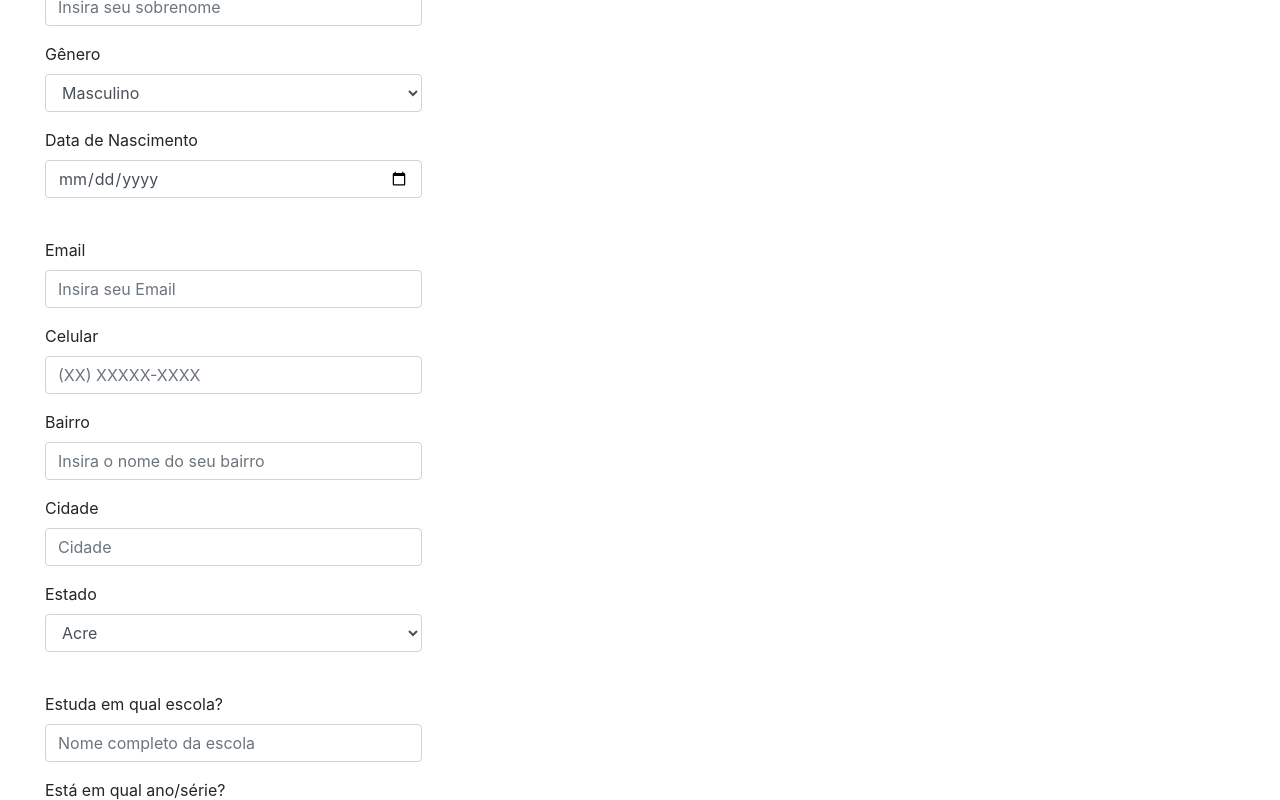
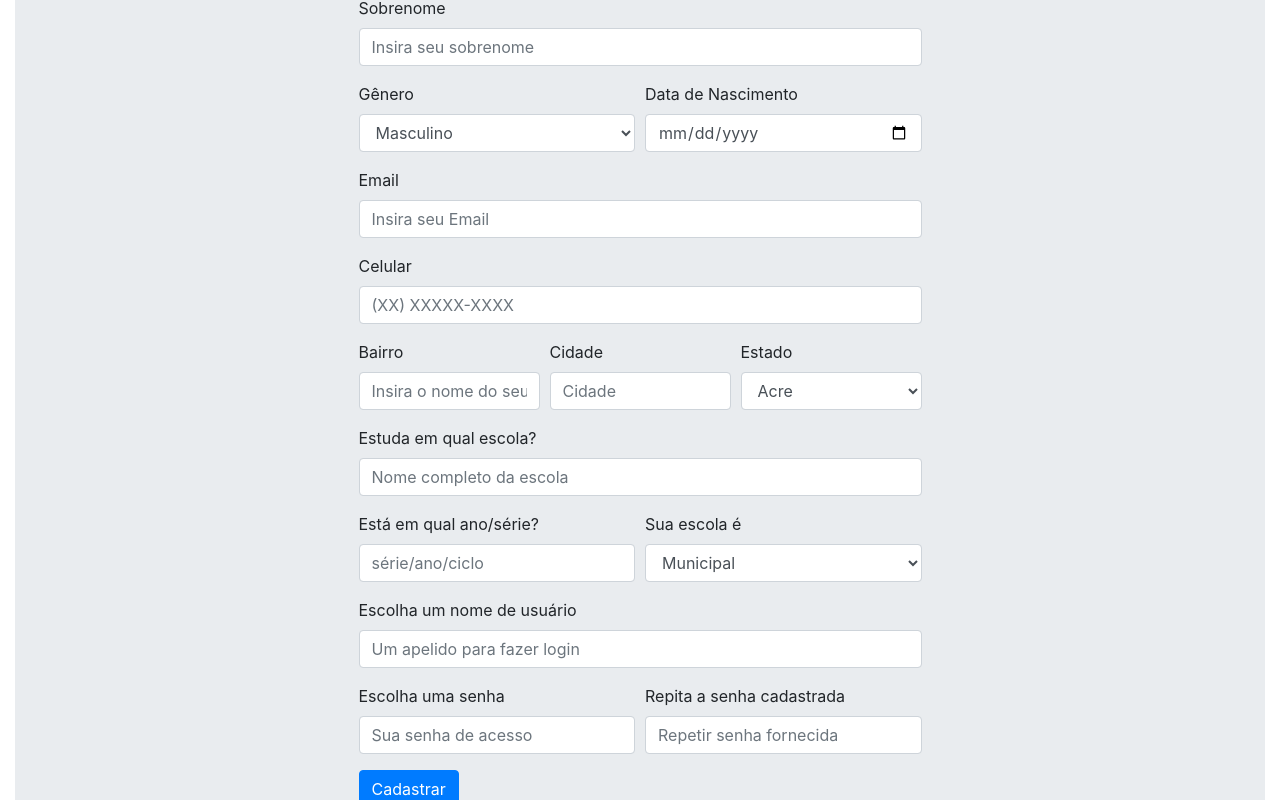
Before and after one commit to olivca/postEduc-1, a React (Create React App) app: page /CadastroUsuario in a window 1280 px wide. Shown: the part 280-1080 px from the top of the page. Built offline with nearby package versions, Linux system fonts and the light colour scheme.

Commit message:
Ajuste na Formulario de Login e Cadastro

```diff
--- a/src/Componentes/CadastroUsuario/CadastroUsuario.js
+++ b/src/Componentes/CadastroUsuario/CadastroUsuario.js
@@ -1,6 +1,6 @@
 import React from 'react';
 import {useState} from 'react';
-import {Form,Col,Button} from 'react-bootstrap';
+import {Form,Col,Button, Jumbotron} from 'react-bootstrap';
 import { useHistory } from 'react-router-dom';
 
 
@@ -45,14 +45,13 @@ export default function CadastroUsuario(props) {
 
 
     return(
-    <div className="col-sm">
-
-            <br />
-            <h2>Seja Bem-vindo, Faça Aqui seu Cadastro</h2>
+        <Jumbotron className="m-0">
+            <div>
+                <h2 className="text-center">Seja Bem-vindo, Faça aqui seu Cadastro</h2>
                 <br />
 
                 <Form onSubmit={Envio}>
-                <Col sm={12} md={6} lg={4}>
+                    <Col sm={12} md={{span: 6, offset: 3}} lg={{span: 6, offset: 3}}>
 
                         <Form.Group>
                             <Form.Label>Nome</Form.Label>
@@ -63,8 +62,8 @@ export default function CadastroUsuario(props) {
                             <Form.Label>Sobrenome </Form.Label>
                             <Form.Control onChange={alteracao} type="text" id="sobrenome" name="sobrenome" placeholder="Insira seu sobrenome" />
                         </Form.Group>
-
-                <Form.Group>
+                        <Form.Row>
+                            <Form.Group as={Col}>
                                 <Form.Label>Gênero </Form.Label>
                                 <Form.Control onChange={alteracao} as="select" id="genero" name="genero">
                                 <option value="Masculino">Masculino</option>
@@ -72,12 +71,11 @@ export default function CadastroUsuario(props) {
                                 <option value="Outro">Outro / não desejo informar</option>
                                 </Form.Control>
                             </Form.Group>
-
-                <Form.Group>
+                            <Form.Group as={Col}>
                                 <Form.Label>Data de Nascimento </Form.Label>
                                 <Form.Control onChange={alteracao} type="date" id="nascimento" name="nascimento" placeholder="DD/MM/AAAA" />
-                </Form.Group><br />
-
+                            </Form.Group>
+                        </Form.Row>
                         <Form.Group>
                             <Form.Label>Email </Form.Label>
                             <Form.Control onChange={alteracao} type="email" id="email" name="email" placeholder="Insira seu Email" />
@@ -88,17 +86,18 @@ export default function CadastroUsuario(props) {
                             <Form.Control onChange={alteracao} type="text" id="telefone" name="telefone" placeholder="(XX) XXXXX-XXXX" />
                         </Form.Group>
 
-                <Form.Group>
+                        <Form.Row>
+                            <Form.Group as={Col}>
                                 <Form.Label>Bairro</Form.Label>
                                 <Form.Control onChange={alteracao}type="text" id="bairro" name="bairro" placeholder="Insira o nome do seu bairro" />
                             </Form.Group>
 
-                <Form.Group>
+                            <Form.Group as={Col}>
                                 <Form.Label>Cidade</Form.Label>
                                 <Form.Control onChange={alteracao} type="text" id="cidade" name="cidade" placeholder="Cidade" />
                             </Form.Group>
 
-                <Form.Group>
+                            <Form.Group as={Col}>
                                 <Form.Label>Estado</Form.Label>
                                 <Form.Control onChange={alteracao} as="select" id="uf" name="uf">
                                 <option value="AC">Acre</option>
@@ -129,19 +128,20 @@ export default function CadastroUsuario(props) {
                                 <option value="SE">Sergipe</option>
                                 <option value="TO">Tocantins</option>
                                 </Form.Control>
-                </Form.Group><br />
+                            </Form.Group>
+                        </Form.Row>
 
                         <Form.Group>
                             <Form.Label>Estuda em qual escola?</Form.Label>
                             <Form.Control onChange={alteracao} type="text" id="escola" name="escola" placeholder="Nome completo da escola" />
                         </Form.Group>
-
-                <Form.Group>
+                        <Form.Row>
+                            <Form.Group as={Col}>
                                 <Form.Label>Está em qual ano/série?</Form.Label>
                                 <Form.Control onChange={alteracao} type="text" id="ano_letivo" name="ano_letivo" placeholder="série/ano/ciclo" />
                             </Form.Group>
 
-                <Form.Group>
+                            <Form.Group as={Col}>
                                 <Form.Label>Sua escola é</Form.Label>
                                 <Form.Control onChange={alteracao} as="select" id="tipo_escola" name="tipo_escola">
                                 <option value="Municipal">Municipal</option>
@@ -149,33 +149,29 @@ export default function CadastroUsuario(props) {
                                 <option value="Federal">Federal</option>
                                 <option value="Privada">Privada</option>
                                 </Form.Control>
-                </Form.Group><br />
+                            </Form.Group>
+                        </Form.Row>
 
                         <Form.Group>
                             <Form.Label>Escolha um nome de usuário</Form.Label>
                             <Form.Control onChange={alteracao} type="text" id="nome_usuario" name="nome_usuario" placeholder="Um apelido para fazer login" />
                         </Form.Group>
 
-                <Form.Group>
+                        <Form.Row>
+                            <Form.Group as={Col}>
                                 <Form.Label>Escolha uma senha</Form.Label>
                                 <Form.Control onChange={alteracao} type="password" id="senha" name="senha" placeholder="Sua senha de acesso" />
                             </Form.Group>
 
-                <Form.Group>
+                            <Form.Group as={Col}>
                                 <Form.Label>Repita a senha cadastrada</Form.Label>
                                 <Form.Control type="password" id="confirmesenha" name="confirmesenha" placeholder="Repetir senha fornecida" />
                             </Form.Group>
-
-
+                        </Form.Row>
                         <Button variant="primary" type="submit">Cadastrar</Button>
-
                     </Col>
-
                 </Form>
-            <br />
-
-
-
             </div>
+        </Jumbotron>
     )
 }
--- a/src/Componentes/Login/Login.js
+++ b/src/Componentes/Login/Login.js
@@ -1,6 +1,6 @@
 import React from 'react';
 //import {useState} from 'react';
-import {Form,Button,Col}  from 'react-bootstrap';
+import {Form,Button,Col, Jumbotron}  from 'react-bootstrap';
 import { useHistory } from 'react-router-dom';
 
 
@@ -68,15 +68,12 @@ export default function Login(props) {
 
 
     return(
-        <div className="form-group">
-
-
-                <br /><h2>Login</h2><br />
-
-
+        <Jumbotron className="m-0">
+            <div >
+                <h2 className="text-center">Login</h2><br />
                 <Form onSubmit={Envio}>
 
-                <Col sm={12} md={6} lg={4}>
+                    <Col sm={12} md={{span: 6, offset: 3}} lg={{offset:4, span:4}}>
                     <Form.Group>
                         <Form.Label>Nome de usuário</Form.Label>
                         <Form.Control  type="text" id="nome_usuario" name="nome_usuario" placeholder="Entre com o seu nome de usuário" />
@@ -91,8 +88,9 @@ export default function Login(props) {
 
                     </Col>
                 </Form>
+
             </div>
-
+        </Jumbotron>
     )
 
 
```
Also changed, not shown: 1 other file (tests, documents, lock files or other folders). Lines whose indentation alone changed are shown as unchanged.
